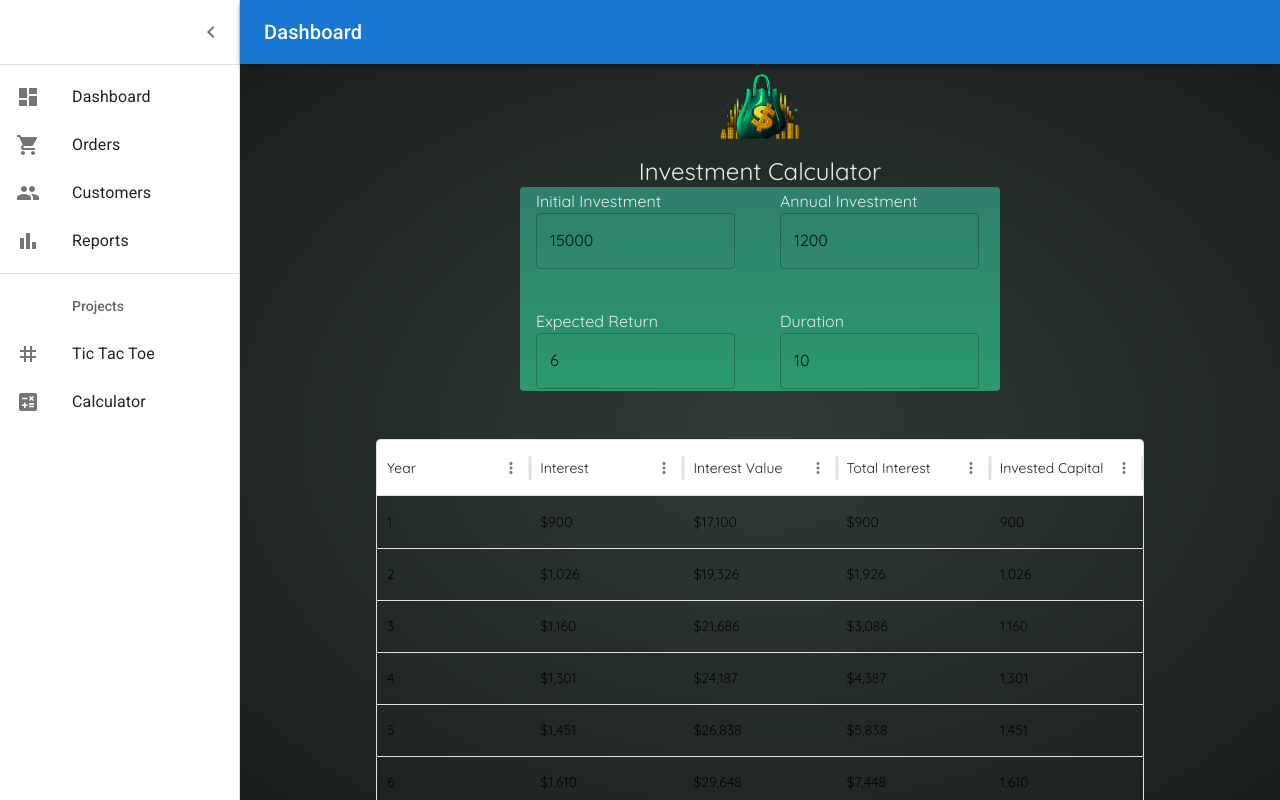
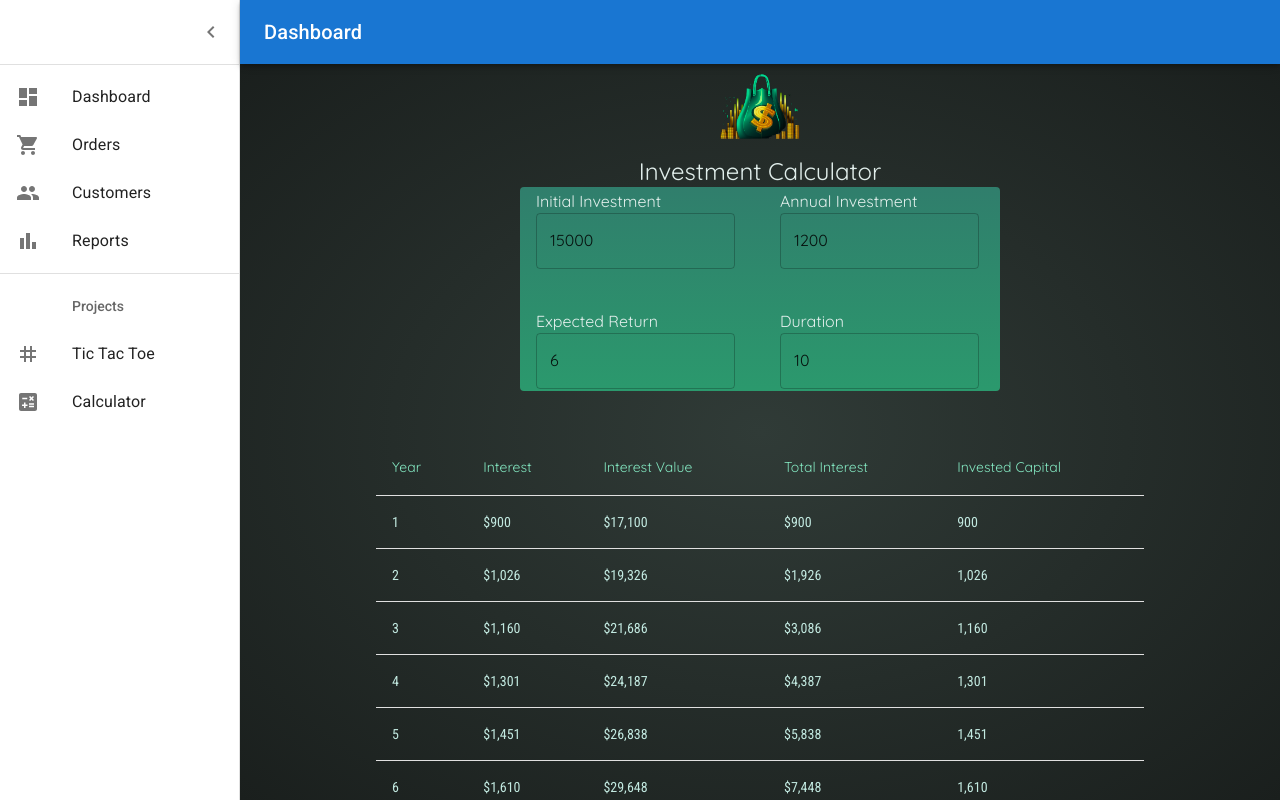
Before and after one commit to DvirMon/React-Workspace, a Next.js app: page /apps/Investment-Calculator in a window 1280 px wide. Built offline with nearby package versions, Linux system fonts and the light colour scheme.

Commit message:
commit data-grid

```diff
--- a/src/app/ui/table/table.tsx
+++ b/src/app/ui/table/table.tsx
@@ -71,7 +71,7 @@ export default function MuiTable<Row extends GridValidRowModel>({
 
   return (
     <TableContainer className="result">
-      <DataGrid
+      {/* <DataGrid
         rows={rows}
         getRowId={getRowId}
         columns={columns}
@@ -82,7 +82,7 @@ export default function MuiTable<Row extends GridValidRowModel>({
             },
           },
         }}
-      />
+      /> */}
       <Table sx={{ minWidth: 650 }} aria-label="simple table">
         <TableHead>
           <TableRow>
```
